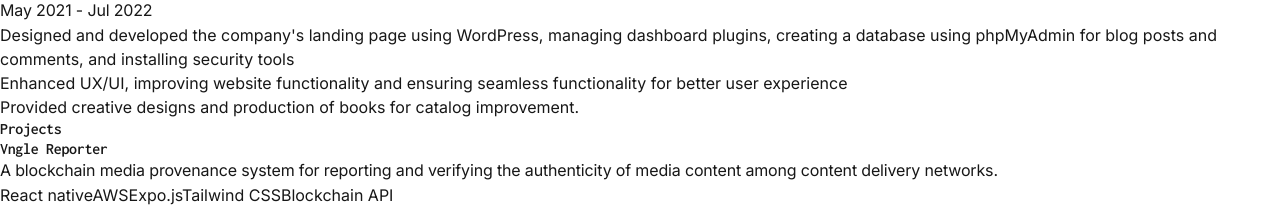
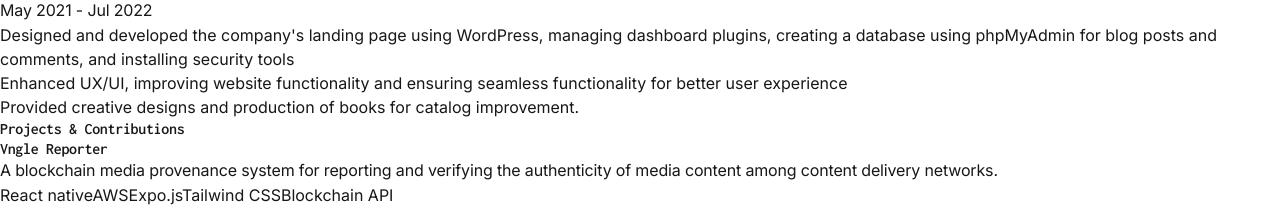
Before and after one commit to koffisonV/portfolio, a Next.js app: page / in a window 1280 px wide. Shown: the part 802-1011 px from the top of the page. Built offline with nearby package versions, Linux system fonts and the light colour scheme.

Commit message:
Website tweak

```diff
--- a/src/components/Projects.tsx
+++ b/src/components/Projects.tsx
@@ -65,7 +65,7 @@ export default function Projects() {
           viewport={{ once: true }}
           transition={{ duration: 0.5 }}
         >
-          Projects
+          Projects & Contributions
         </motion.h2>
         <motion.div
           className="grid grid-cols-1 md:grid-cols-2 gap-6"
```
